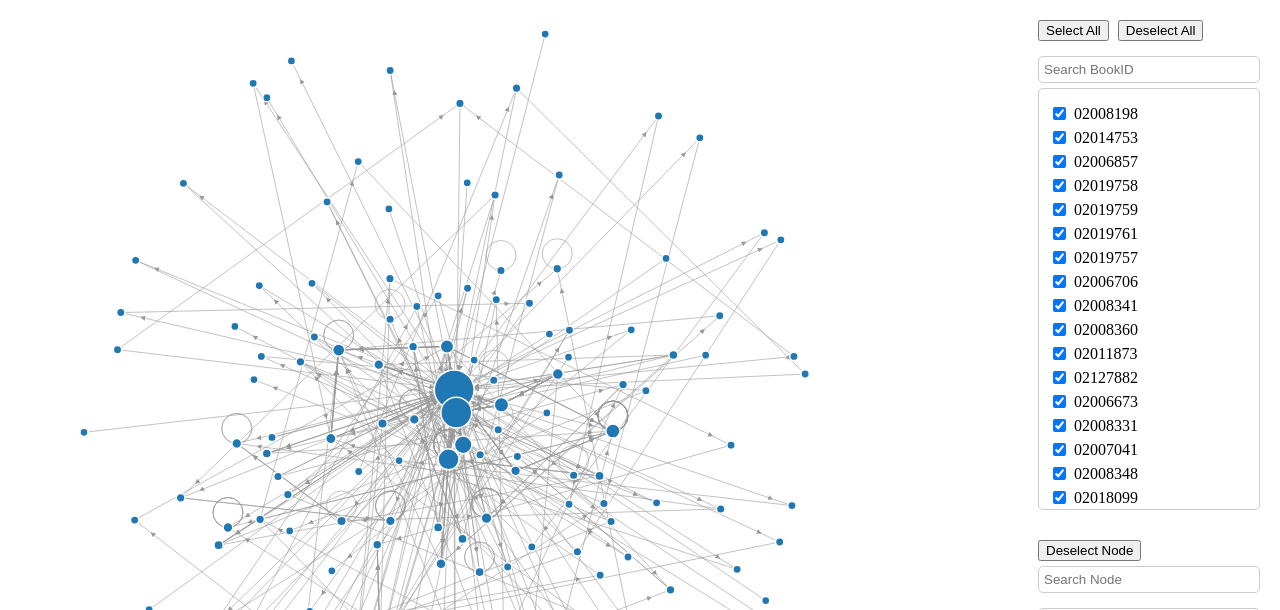
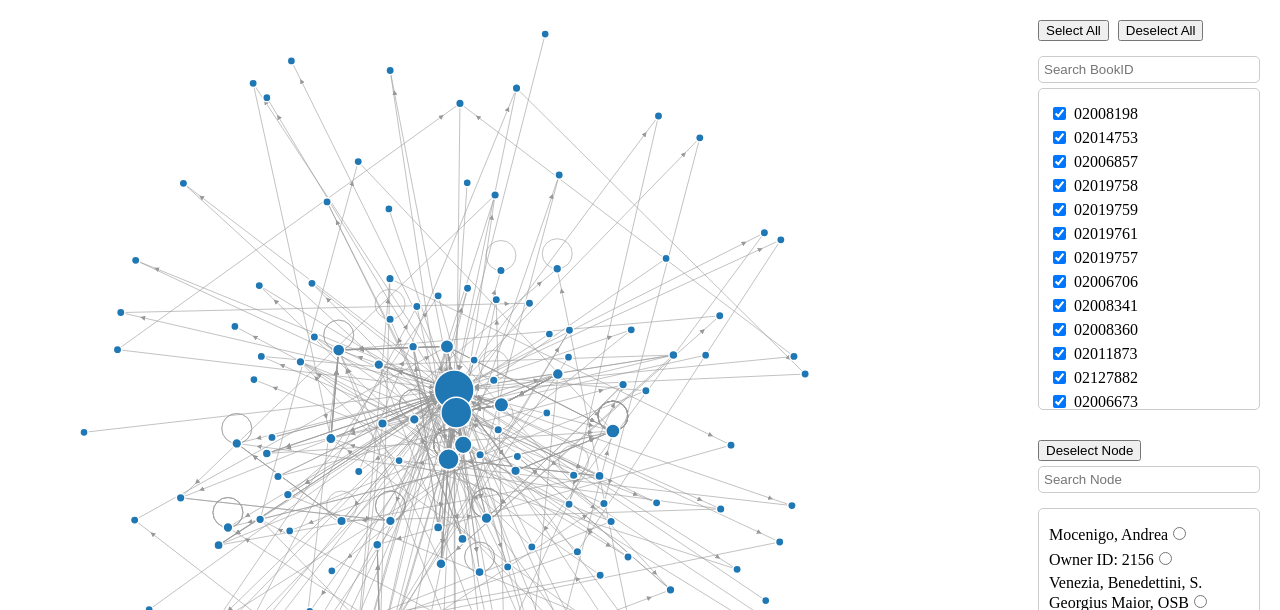
Before and after one commit to MaryJml/MSc_Project, a Flask app: page / in a window 1280 px wide. Shown: the top 610 px of the page. Run offline with Flask 3, Linux system fonts and the light colour scheme.

Commit message:
Update home.html

```diff
--- a/templates/home.html
+++ b/templates/home.html
@@ -40,7 +40,7 @@
 
     #checkboxes {
         overflow-y: auto;
-        max-height: 400px; /* 调整为适合您页面的高度 */
+        max-height: 300px; /* 调整为适合您页面的高度 */
         border: 1px solid #ccc;
         border-radius: 5px;
         padding: 10px;
@@ -132,7 +132,10 @@
         <!-- 单选按钮将被添加到这里 -->
     </div>
 </div>
+<svg id="chordSvg" width="800" height="800"></svg>
+
 </body>
 <script src="https://cdn.jsdelivr.net/npm/d3@7"></script>
 <script src="{{ url_for('serve_js', filename='network_graph.js') }}"></script>
+<script src="{{ url_for('serve_js', filename='chord_graph.js') }}"></script>
 </html>
```
